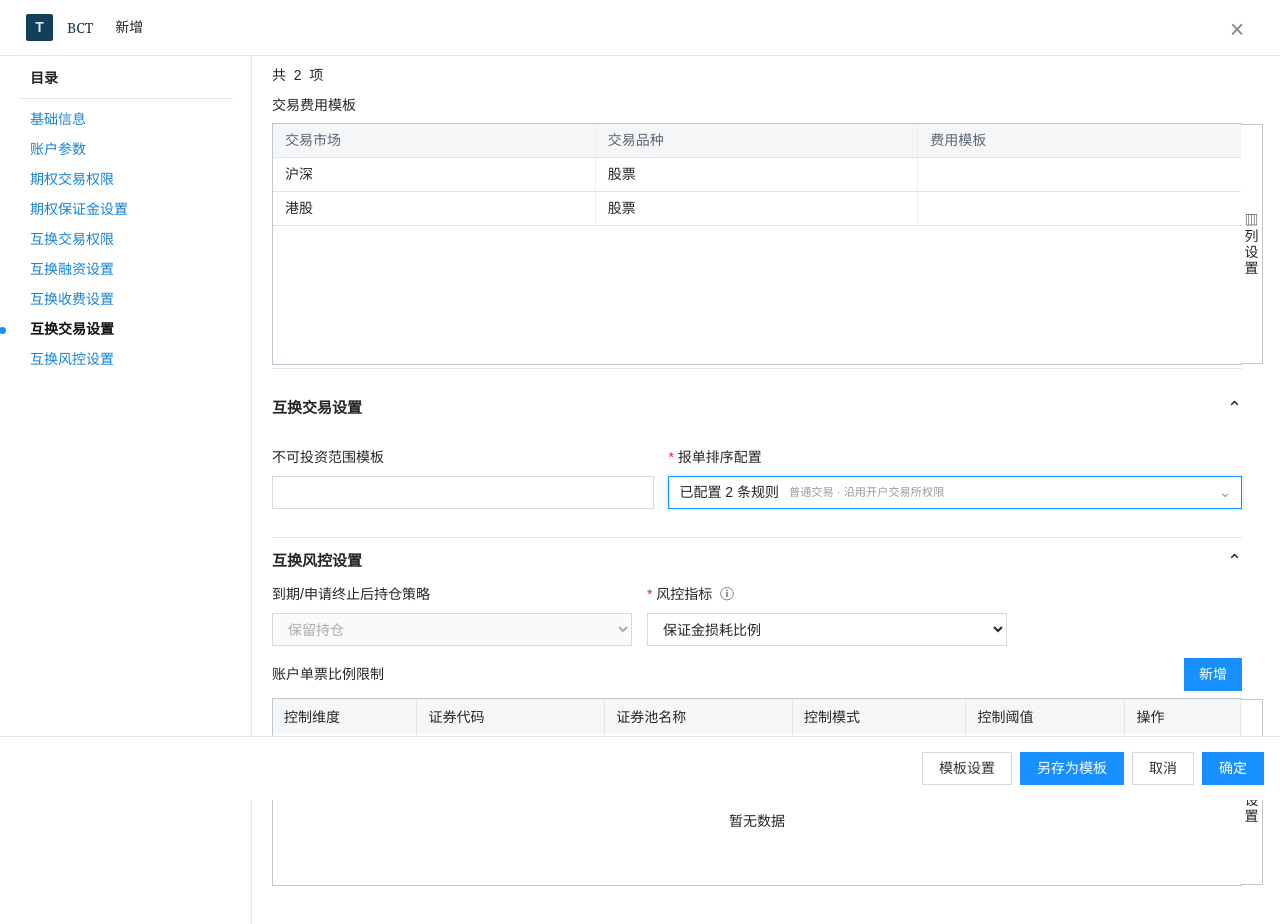
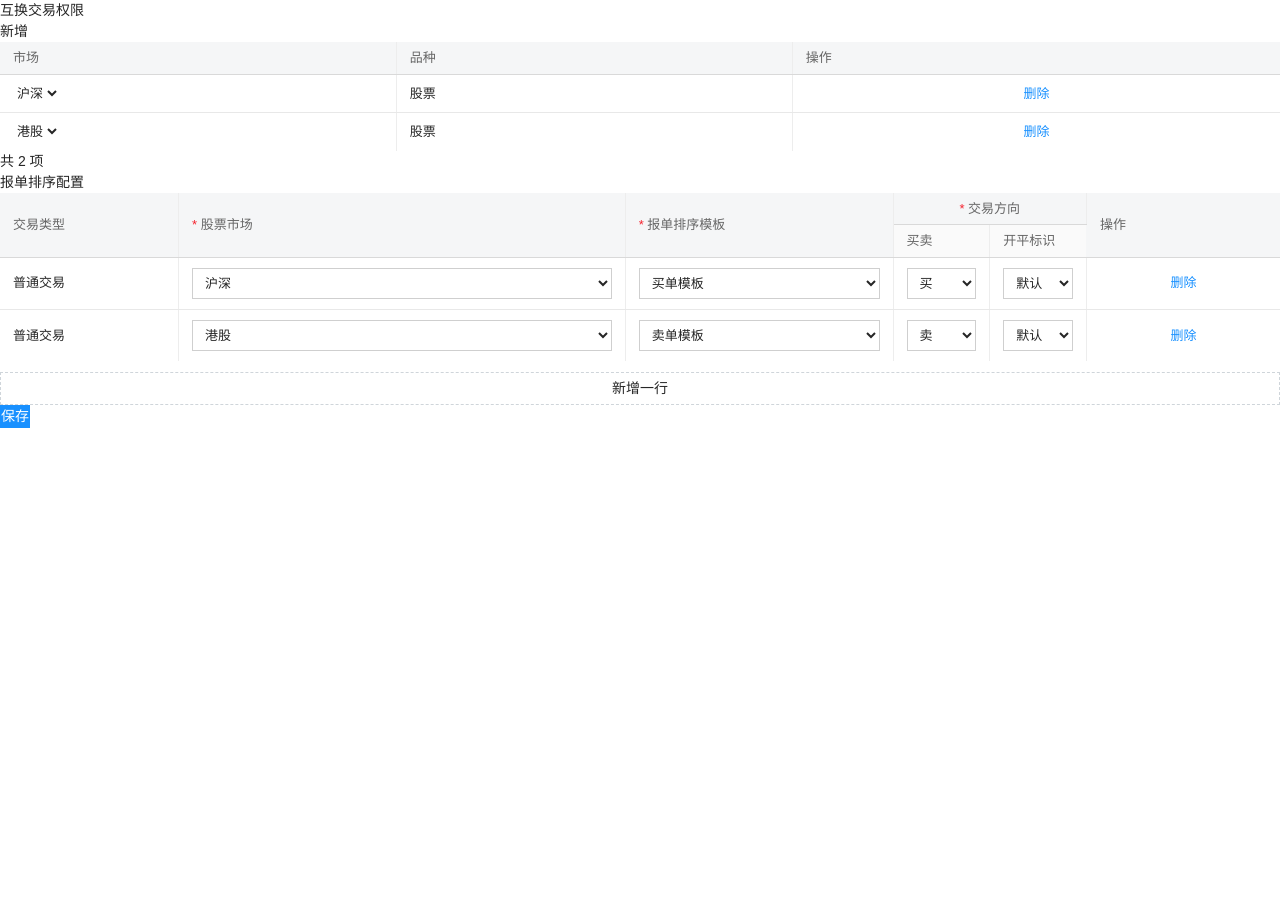
Before and after one commit to ldy-66/bct-account-routing-config, a Next.js app: page / in a window 1280 px wide. Shown: the top 924 px of the page. After the commit the page ends 800 px from the top, so only its background shows below. Built offline with nearby package versions, Linux system fonts and the light colour scheme.

Commit message:
Link market permissions to routing rules

```diff
--- a/app/page.tsx
+++ b/app/page.tsx
@@ -1,160 +1,182 @@
 "use client";
 
-import { useEffect, useState } from "react";
+import { useEffect, useMemo, useState } from "react";
+
+type Market = "沪深" | "港股" | "美股";
 
 type Rule = {
   id: number;
+  market: Market | "";
   routeTemplate: string;
   buySell: "买" | "卖";
   openClose: "默认" | "开仓" | "平仓";
 };
 
-const inheritedExchanges = ["深交所", "上交所", "深港通", "沪股通"];
+const allMarkets: Market[] = ["沪深", "港股", "美股"];
 const routeTemplates = ["默认模板", "test1", "test2", "买单模板", "卖单模板"];
-const directory = ["基础信息", "账户参数", "期权交易权限", "期权保证金设置", "互换交易权限", "互换融资设置", "互换收费设置", "互换交易设置", "互换风控设置"];
-
+const defaultPermissions: Market[] = ["沪深", "港股"];
 const defaultRules: Rule[] = [
-  { id: 1, routeTemplate: "买单模板", buySell: "买", openClose: "默认" },
-  { id: 2, routeTemplate: "卖单模板", buySell: "卖", openClose: "默认" },
+  { id: 1, market: "沪深", routeTemplate: "买单模板", buySell: "买", openClose: "默认" },
+  { id: 2, market: "港股", routeTemplate: "卖单模板", buySell: "卖", openClose: "默认" },
 ];
 
-const cloneRules = (rules: Rule[]) => rules.map((rule) => ({ ...rule }));
-const makeRule = (): Rule => ({ id: Date.now(), routeTemplate: "默认模板", buySell: "买", openClose: "默认" });
+const storageKey = "bct-account-permission-routing-v1";
+const makeId = () => Date.now() + Math.floor(Math.random() * 1000);
 
 export default function Home() {
+  const [permissions, setPermissions] = useState<Market[]>(defaultPermissions);
   const [rules, setRules] = useState<Rule[]>(defaultRules);
-  const [workingRules, setWorkingRules] = useState<Rule[]>(defaultRules);
-  const [modalOpen, setModalOpen] = useState(false);
   const [toast, setToast] = useState("");
 
   useEffect(() => {
     try {
-      const saved = localStorage.getItem("bct-full-account-opening-v2");
-      if (saved) setRules(JSON.parse(saved).rules ?? defaultRules);
-    } catch { /* 使用默认数据 */ }
+      const saved = localStorage.getItem(storageKey);
+      if (!saved) return;
+      const parsed = JSON.parse(saved) as { permissions?: Market[]; rules?: Rule[] };
+      const savedPermissions = (parsed.permissions ?? []).filter((market): market is Market => allMarkets.includes(market));
+      if (savedPermissions.length) setPermissions([...new Set(savedPermissions)]);
+      if (Array.isArray(parsed.rules)) setRules(parsed.rules);
+    } catch {
+      // 本地数据异常时继续使用示例配置。
+    }
   }, []);
+
+  const unusedMarkets = useMemo(
+    () => allMarkets.filter((market) => !permissions.includes(market)),
+    [permissions],
+  );
 
   const flash = (message: string) => {
     setToast(message);
     window.setTimeout(() => setToast(""), 2200);
   };
 
-  const openTemplateConfig = () => {
-    setWorkingRules(cloneRules(rules));
-    setModalOpen(true);
+  const updatePermission = (index: number, market: Market) => {
+    const nextPermissions = permissions.map((item, itemIndex) => itemIndex === index ? market : item);
+    const previousMarket = permissions[index];
+    setPermissions(nextPermissions);
+    setRules((currentRules) => currentRules.map((rule) =>
+      rule.market === previousMarket ? { ...rule, market } : rule,
+    ));
   };
 
-  const applyTemplateConfig = () => {
-    setRules(cloneRules(workingRules));
-    setModalOpen(false);
-    flash("报单排序配置已应用");
+  const addPermission = () => {
+    if (!unusedMarkets.length) return;
+    setPermissions([...permissions, unusedMarkets[0]]);
   };
 
-  const saveAccount = () => {
-    localStorage.setItem("bct-full-account-opening-v2", JSON.stringify({ rules }));
-    flash("交易账户开户配置已保存");
+  const deletePermission = (index: number) => {
+    const removedMarket = permissions[index];
+    const nextPermissions = permissions.filter((_, itemIndex) => itemIndex !== index);
+    const fallbackMarket = nextPermissions[0] ?? "";
+    setPermissions(nextPermissions);
+    setRules((currentRules) => currentRules.map((rule) =>
+      rule.market === removedMarket ? { ...rule, market: fallbackMarket } : rule,
+    ));
+  };
+
+  const updateRule = (id: number, patch: Partial<Rule>) => {
+    setRules(rules.map((rule) => rule.id === id ? { ...rule, ...patch } : rule));
+  };
+
+  const addRule = () => {
+    setRules([...rules, {
+      id: makeId(),
+      market: permissions[0] ?? "",
+      routeTemplate: "默认模板",
+      buySell: "买",
+      openClose: "默认",
+    }]);
+  };
+
+  const save = () => {
+    localStorage.setItem(storageKey, JSON.stringify({ permissions, rules }));
+    flash("开户权限与报单排序配置已保存");
   };
 
   return (
-    <main className="opening-page">
-      <header className="app-header">
-        <div className="app-logo">T</div><span className="app-brand">BCT</span><strong>新增</strong><button aria-label="关闭">×</button>
-      </header>
+    <main className="config-page">
+      <section className="config-module" aria-labelledby="permission-title">
+        <header className="module-header">
+          <h1 id="permission-title">互换交易权限</h1>
+          <button className="primary-button" onClick={addPermission} disabled={!unusedMarkets.length}>新增</button>
+        </header>
 
-      <div className="opening-body">
-        <aside className="opening-directory">
-          <h2>目录</h2>
-          <nav>{directory.map((item, index) => <button key={item} className={index === 7 ? "active" : ""}>{item}</button>)}</nav>
-        </aside>
+        <div className="table-wrap permission-table-wrap">
+          <table className="permission-table">
+            <thead><tr><th>市场</th><th>品种</th><th>操作</th></tr></thead>
+            <tbody>
+              {permissions.map((market, index) => (
+                <tr key={`${market}-${index}`}>
+                  <td>
+                    <select
+                      aria-label={`第 ${index + 1} 行市场`}
+                      value={market}
+                      onChange={(event) => updatePermission(index, event.target.value as Market)}
+                    >
+                      {allMarkets.filter((option) => option === market || !permissions.includes(option)).map((option) => (
+                        <option key={option}>{option}</option>
+                      ))}
+                    </select>
+                  </td>
+                  <td>股票</td>
+                  <td className="actions"><button onClick={() => deletePermission(index)}>删除</button></td>
+                </tr>
+              ))}
+              {!permissions.length && <tr><td colSpan={3} className="empty-cell">暂未配置股票市场权限</td></tr>}
+            </tbody>
+          </table>
+        </div>
+        <p className="count-line">共 {permissions.length} 项</p>
+      </section>
 
-        <section className="opening-content">
-          <div className="item-count">共&nbsp; 2 &nbsp;项</div>
-          <section className="fee-section">
-            <h3>交易费用模板</h3>
-            <div className="simple-table fee-table">
-              <div className="simple-head"><span>交易市场</span><span>交易品种</span><span>费用模板</span></div>
-              <div className="simple-row"><span>沪深</span><span>股票</span><span /></div>
-              <div className="simple-row"><span>港股</span><span>股票</span><span /></div>
-              <div className="fee-space" /><button className="column-setting">▥<br />列<br />设<br />置</button>
-            </div>
-          </section>
+      <section className="config-module" aria-labelledby="routing-title">
+        <header className="module-header">
+          <h2 id="routing-title">报单排序配置</h2>
+        </header>
 
-          <section className="form-section expanded">
-            <header><h3>互换交易设置</h3><span>⌃</span></header>
-            <div className="section-fields simplified-fields">
-              <label><span>不可投资范围模板</span><input value="" readOnly /></label>
-              <label className="route-field"><span><em>*</em> 报单排序配置</span><button className="template-picker" onClick={openTemplateConfig}><span><b>已配置 {rules.length} 条规则</b><small>普通交易 · 沿用开户交易所权限</small></span><i>⌄</i></button></label>
-            </div>
-          </section>
+        <div className="table-wrap">
+          <table className="rule-table">
+            <thead>
+              <tr className="group-header">
+                <th rowSpan={2}>交易类型</th>
+                <th rowSpan={2}><em>*</em> 股票市场</th>
+                <th rowSpan={2}><em>*</em> 报单排序模板</th>
+                <th colSpan={2} className="direction-group"><em>*</em> 交易方向</th>
+                <th rowSpan={2}>操作</th>
+              </tr>
+              <tr className="direction-subheader"><th>买卖</th><th>开平标识</th></tr>
+            </thead>
+            <tbody>
+              {rules.map((rule) => (
+                <tr key={rule.id}>
+                  <td>普通交易</td>
+                  <td>
+                    <select
+                      aria-label="股票市场"
+                      value={permissions.includes(rule.market as Market) ? rule.market : permissions[0] ?? ""}
+                      disabled={!permissions.length}
+                      onChange={(event) => updateRule(rule.id, { market: event.target.value as Market })}
+                    >
+                      {!permissions.length && <option value="">请先配置上方权限</option>}
+                      {permissions.map((market) => <option key={market}>{market}</option>)}
+                    </select>
+                  </td>
+                  <td><select aria-label="报单排序模板" value={rule.routeTemplate} onChange={(event) => updateRule(rule.id, { routeTemplate: event.target.value })}>{routeTemplates.map((template) => <option key={template}>{template}</option>)}</select></td>
+                  <td><select aria-label="买卖" value={rule.buySell} onChange={(event) => updateRule(rule.id, { buySell: event.target.value as Rule["buySell"] })}><option>买</option><option>卖</option></select></td>
+                  <td><select aria-label="开平标识" value={rule.openClose} onChange={(event) => updateRule(rule.id, { openClose: event.target.value as Rule["openClose"] })}><option>默认</option><option>开仓</option><option>平仓</option></select></td>
+                  <td className="actions"><button onClick={() => setRules(rules.filter((item) => item.id !== rule.id))}>删除</button></td>
+                </tr>
+              ))}
+              {!rules.length && <tr><td colSpan={6} className="empty-cell">暂无报单排序配置</td></tr>}
+            </tbody>
+          </table>
+        </div>
+        <button className="add-row" onClick={addRule}>新增一行</button>
+      </section>
 
-          <section className="form-section risk-section">
-            <header><h3>互换风控设置</h3><span>⌃</span></header>
-            <div className="risk-fields">
-              <label><span>到期/申请终止后持仓策略</span><select disabled><option>保留持仓</option></select></label>
-              <label><span><em>*</em> 风控指标&nbsp; ⓘ</span><select defaultValue="保证金损耗比例"><option>保证金损耗比例</option><option>维持担保比例</option></select></label>
-            </div>
-            <div className="quota-heading"><span>账户单票比例限制</span><button>新增</button></div>
-            <div className="empty-grid"><div><span>控制维度</span><span>证券代码</span><span>证券池名称</span><span>控制模式</span><span>控制阈值</span><span>操作</span></div><p>暂无数据</p><button className="column-setting">▥<br />列<br />设<br />置</button></div>
-          </section>
-        </section>
-      </div>
-
-      <footer className="opening-footer"><button className="secondary">模板设置</button><button className="primary">另存为模板</button><button className="secondary">取消</button><button className="primary" onClick={saveAccount}>确定</button></footer>
-
-      {modalOpen && <TemplateConfigModal rules={workingRules} setRules={setWorkingRules} onCancel={() => setModalOpen(false)} onSave={applyTemplateConfig} />}
+      <footer className="page-footer"><button className="save-button" onClick={save}>保存</button></footer>
       {toast && <div className="toast">✓ {toast}</div>}
     </main>
   );
 }
-
-function TemplateConfigModal({ rules, setRules, onCancel, onSave }: { rules: Rule[]; setRules: (rules: Rule[]) => void; onCancel: () => void; onSave: () => void }) {
-  const updateRule = (id: number, patch: Partial<Rule>) => setRules(rules.map((rule) => rule.id === id ? { ...rule, ...patch } : rule));
-  const addRule = () => setRules([...rules, makeRule()]);
-  const deleteRule = (id: number) => setRules(rules.filter((rule) => rule.id !== id));
-
-  return <div className="modal-mask" onMouseDown={(event) => event.target === event.currentTarget && onCancel()}>
-    <section className="template-dialog compact-dialog" role="dialog" aria-modal="true" aria-label="报单排序配置">
-      <header className="dialog-titlebar"><h2>报单排序配置</h2><button aria-label="关闭" onClick={onCancel}>×</button></header>
-      <div className="dialog-content compact-content">
-        <div className="inheritance-summary">
-          <div><span>交易类型</span><b>普通交易</b></div>
-          <div><span>交易所权限</span><TagList items={inheritedExchanges} /></div>
-        </div>
-
-        <div className="table-panel compact-table-panel">
-          <div className="table-scroll">
-            <table className="rule-table">
-              <thead>
-                <tr className="group-header">
-                  <th rowSpan={2}>交易类型</th>
-                  <th rowSpan={2}>交易所</th>
-                  <th rowSpan={2}><em>*</em> 报单排序模板</th>
-                  <th colSpan={2} className="direction-group"><em>*</em> 交易方向</th>
-                  <th rowSpan={2}>操作</th>
-                </tr>
-                <tr className="direction-subheader">
-                  <th>买卖</th>
-                  <th>开平标识</th>
-                </tr>
-              </thead>
-              <tbody>{rules.map((rule) => <tr key={rule.id}>
-                <td>普通交易</td>
-                <td><TagList items={inheritedExchanges} /></td>
-                <td><select value={rule.routeTemplate} onChange={(event) => updateRule(rule.id, { routeTemplate: event.target.value })}>{routeTemplates.map((item) => <option key={item}>{item}</option>)}</select></td>
-                <td><select value={rule.buySell} onChange={(event) => updateRule(rule.id, { buySell: event.target.value as Rule["buySell"] })}><option>买</option><option>卖</option></select></td>
-                <td><select value={rule.openClose} onChange={(event) => updateRule(rule.id, { openClose: event.target.value as Rule["openClose"] })}><option>默认</option><option>开仓</option><option>平仓</option></select></td>
-                <td className="actions"><button className="delete" onClick={() => deleteRule(rule.id)}>删除</button></td>
-              </tr>)}</tbody>
-            </table>
-          </div>
-          <button className="add-row" onClick={addRule}>新增一行</button>
-        </div>
-      </div>
-      <footer className="dialog-footer"><button className="cancel-button" onClick={onCancel}>取消</button><button className="save-button" onClick={onSave}>保存</button></footer>
-    </section>
-  </div>;
-}
-
-function TagList({ items }: { items: string[] }) {
-  return <div className="tags">{items.map((item) => <span key={item}>{item}</span>)}</div>;
-}
```
